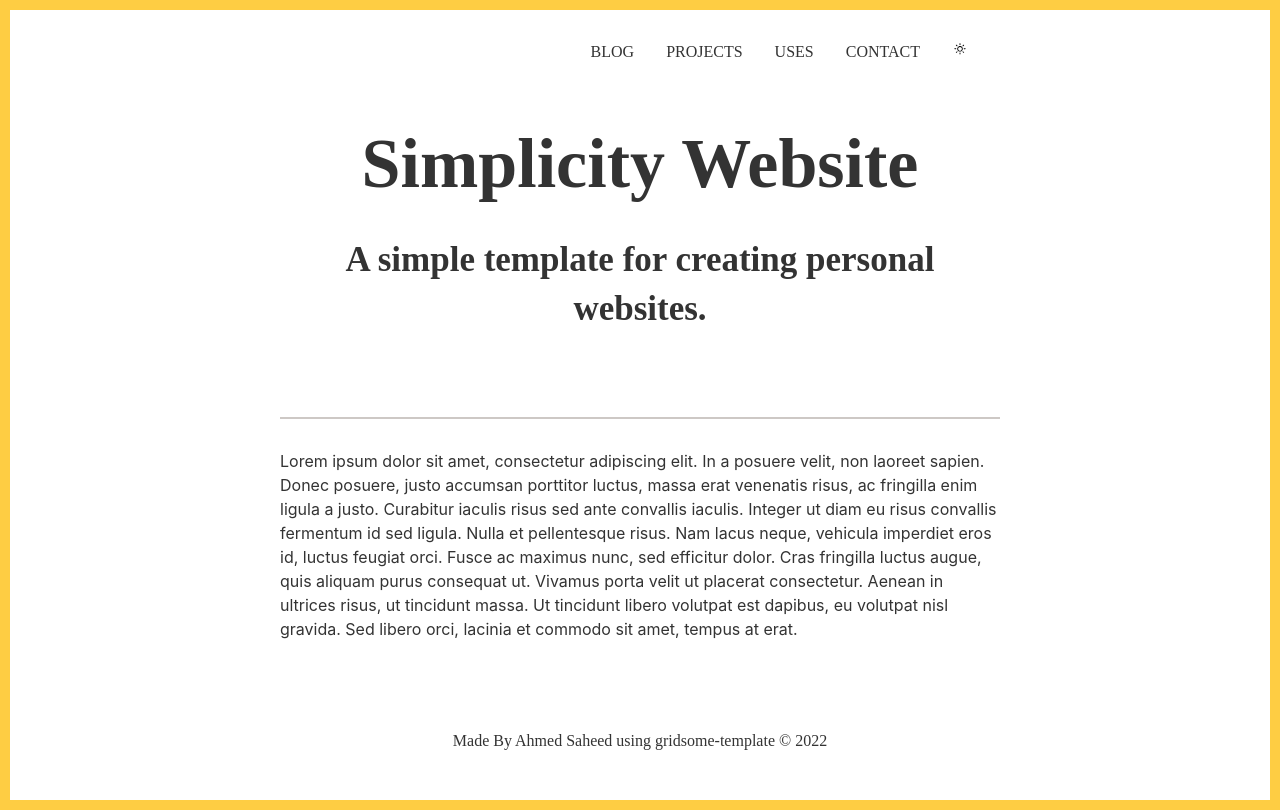
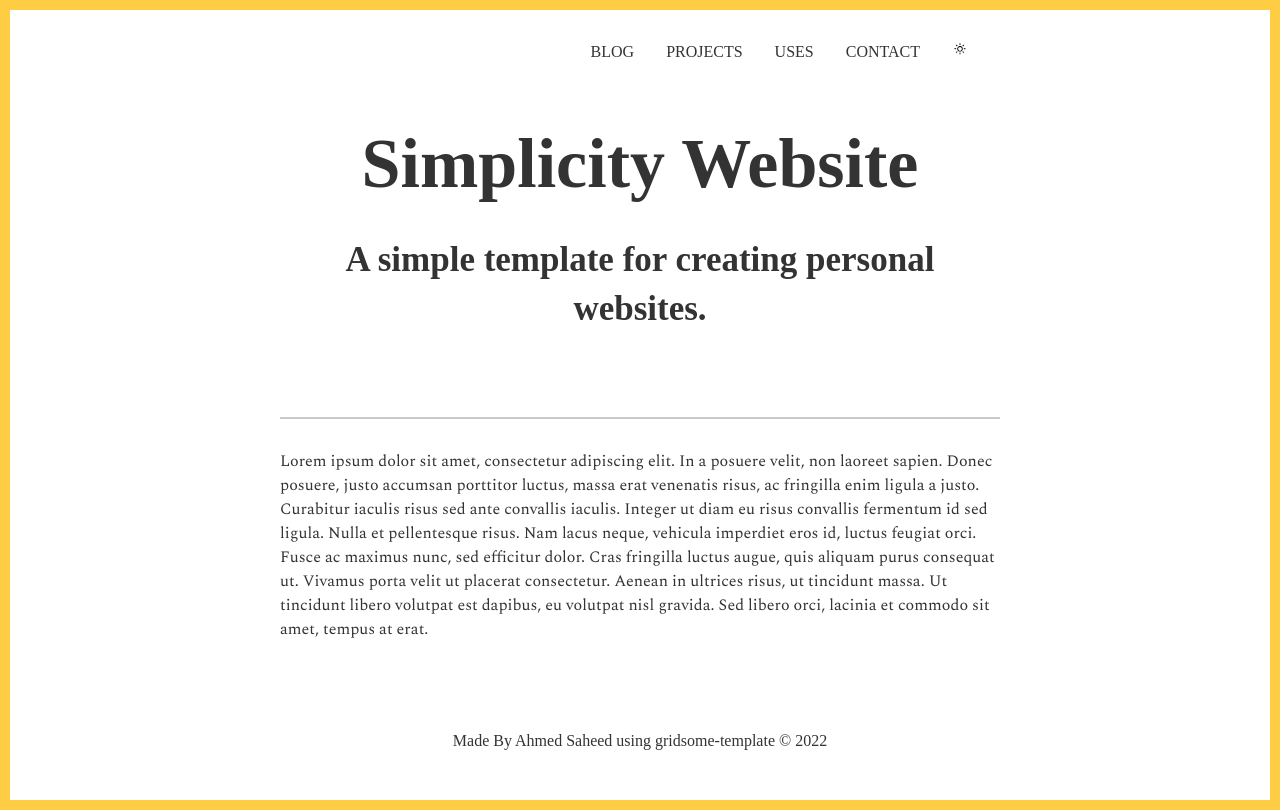
Before and after one commit to ahmedsaheed/Simplicity, a Next.js app: page / in a window 1280 px wide. Built offline with nearby package versions, Linux system fonts and the light colour scheme; a web font is replaced by a local one.

Commit message:
change a to link from next/link

```diff
--- a/pages/blog/[slug].tsx
+++ b/pages/blog/[slug].tsx
@@ -5,6 +5,7 @@ import {markdownToHtml} from '../../lib/markdownToHtml'
 import Layout from '../../components/layout'
 import { Blog,getContentBySlug, getAllContent } from '../../lib/api'
 import { getPlaiceholder } from 'plaiceholder'
+import Link from 'next/link'
 const readingTime = require("reading-time")
 
 
@@ -12,7 +13,7 @@ export default function BlogPage({ writing }: { writing: Blog }) {
     return (
         <Layout>
             <br/>
-            <a href="/" className="read hover-underline-animation link active"> ← Go Back</a>
+            <Link href="/" className="read hover-underline-animation link active"> ← Go Back</Link>
     <div className="post-title">
     <h1>{writing.title}</h1>
     <p className="post-date">
--- a/styles/style.css
+++ b/styles/style.css
@@ -1,6 +1,7 @@
 
 
 @import url('https://fonts.googleapis.com/css2?family=Joan&family=Stylish&display=swap');
+@import url('https://fonts.googleapis.com/css2?family=Spectral&display=swap');
 :root{
   --bg:#fff;
   --text-color: #333;
@@ -52,7 +53,7 @@ body {
   padding: 0;
   display:block;
   box-sizing: border-box;
-  font-family: -apple-system, BlinkMacSystemFont, Segoe UI, Roboto, Oxygen,
+  font-family: "Spectral", -apple-system, BlinkMacSystemFont, Segoe UI, Roboto, Oxygen,
     Ubuntu, Cantarell, Fira Sans, Droid Sans, Helvetica Neue, sans-serif;
   border: 5px solid #fecd43;
   background-color: var(--bg);
```
